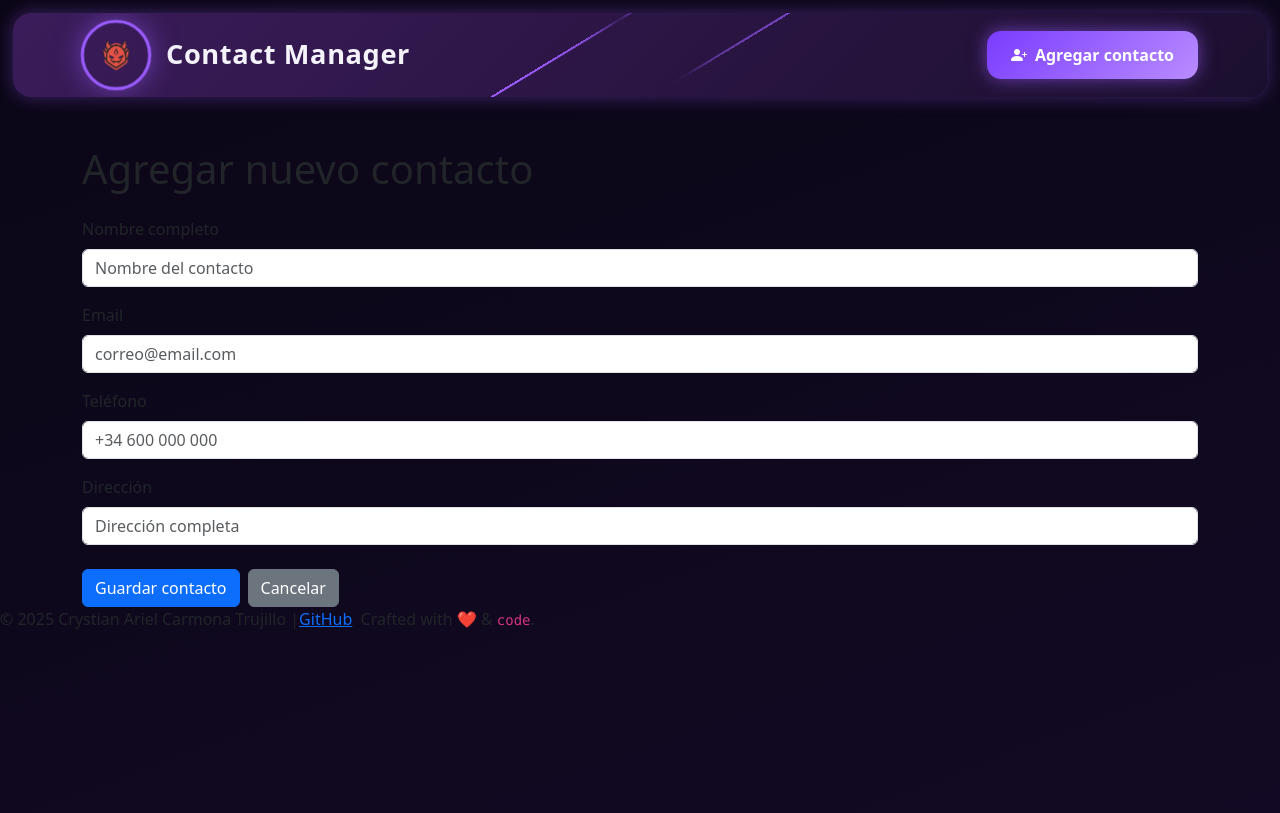
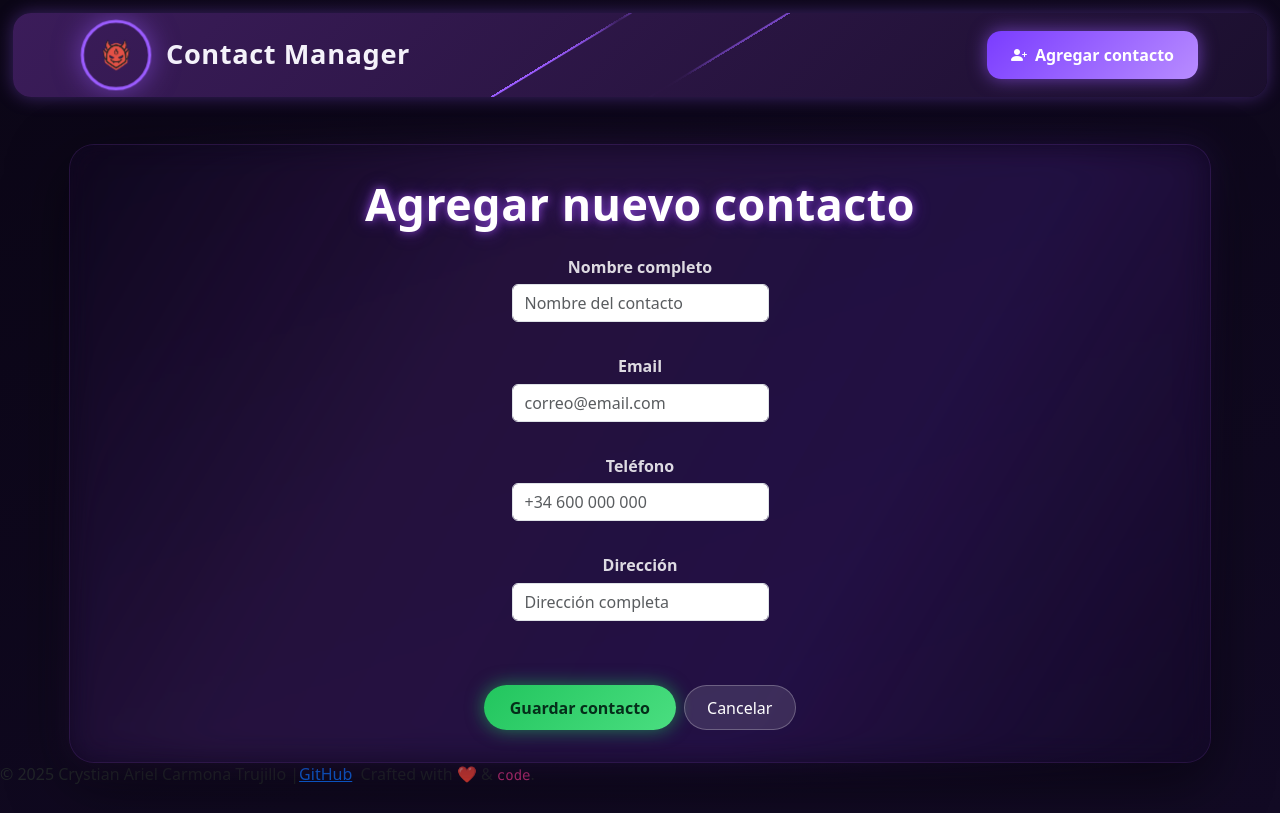
Before and after one commit to 4GeeksAcademy/Contactlist-React-Context-Crys, a React (Vite) app: page /contacts/add in a window 1280 px wide. Built offline with nearby package versions, Linux system fonts and the light colour scheme; no server answers.

Commit message:
pendiente lista de contactos modal de eliminar, y footer

```diff
--- a/src/index.css
+++ b/src/index.css
@@ -65,7 +65,7 @@ body {
 }
 
 /* =====================================================
-   BORDE LUMINOSO ÚNICO (RECORRE TODO)
+   BORDE LUMINOSO ÚNICO
    ===================================================== */
 
 .navbar-app::before {
@@ -110,7 +110,7 @@ body {
 }
 
 /* =====================================================
-   LOGO + TÍTULO
+   LOGO + TÍTULO NAVBAR
    ===================================================== */
 
 .navbar-title {
@@ -149,7 +149,7 @@ body {
 }
 
 /* =====================================================
-   BOTÓN AGREGAR CONTACTO (FIX DEFINITIVO)
+   BOTÓN AGREGAR CONTACTO
    ===================================================== */
 
 .btn-add-contact {
@@ -174,7 +174,6 @@ body {
     transition: var(--transition-smooth);
 }
 
-/* CAPA ROJA (DEBAJO) */
 .btn-add-contact::before {
     content: "";
     position: absolute;
@@ -185,17 +184,15 @@ body {
     z-index: 0;
 }
 
-/* TEXTO E ICONO SIEMPRE ARRIBA */
 .btn-add-contact i,
 .btn-add-contact .btn-text {
     position: relative;
     z-index: 1;
 }
 
-/* CONTRASTE FUERTE AL RELLENARSE */
 .btn-add-contact:hover {
     color: var(--text-on-red);
-    text-shadow: 0 2px 6px rgba(0,0,0,0.45); /* 🔴 CLAVE */
+    text-shadow: 0 2px 6px rgba(0,0,0,0.45);
     box-shadow: 0 0 40px rgba(255, 46, 46, 0.9);
     transform: translateY(-3px);
 }
@@ -205,7 +202,7 @@ body {
 }
 
 /* =====================================================
-   RESPONSIVE REAL (SOLO ICONO)
+   RESPONSIVE NAVBAR
    ===================================================== */
 
 @media (max-width: 576px) {
@@ -224,10 +221,9 @@ body {
     }
 
     .btn-add-contact .btn-text {
-        display: none; /* 🔴 AHORA SÍ FUNCIONA */
+        display: none;
     }
 }
-
 /* =========================
    HOME – WRAPPER
 ========================= */
@@ -247,14 +243,14 @@ body {
 }
 
 /* =========================
-   CARD PRINCIPAL (GLASS + NEON)
+   CARD PRINCIPAL
 ========================= */
 
 .home-card {
     position: relative;
     display: grid;
-    grid-template-columns: 1fr 1.2fr;
-    gap: 2.5rem;
+    grid-template-columns: 1fr 1.5fr;
+    gap: 0.5rem;
     align-items: center;
     padding: 2.5rem;
     border-radius: 28px;
@@ -266,23 +262,29 @@ body {
         0 0 0 1px rgba(255, 255, 255, 0.08),
         0 30px 90px rgba(0, 0, 0, 0.65);
 
-    color: #fff;
-    font-family: 'Space Grotesk', system-ui, sans-serif;
+    transition: transform 0.4s ease;
+    isolation: isolate;
+}
 
-    transition: transform 0.4s ease;
-    isolation: isolate; /* clave para glow */
-    cursor: pointer; /* interacción clic/touch en cualquier parte */
+.home-card:hover {
+    transform: translateY(-6px);
 }
 
 /* =========================
-   NEON + GLOW
+   NEON CARD (NO BLOQUEA CLICK)
 ========================= */
 
-.home-card::before {
+.home-card::before,
+.home-card::after {
     content: "";
     position: absolute;
+    inset: 0;
+    border-radius: inherit;
+    pointer-events: none; /* FIX CLAVE */
+}
+
+.home-card::before {
     inset: -2px;
-    border-radius: inherit;
     background: linear-gradient(
         120deg,
         transparent,
@@ -290,52 +292,30 @@ body {
         rgba(124, 58, 237, 0.55),
         transparent
     );
-    opacity: 0.35;
+    opacity: 0.45;
     filter: blur(18px);
     z-index: -1;
-    transition: opacity 0.4s ease;
     animation: neonBreath 6s ease-in-out infinite;
 }
 
 .home-card::after {
-    content: "";
-    position: absolute;
-    inset: 0;
-    border-radius: inherit;
     border: 1px solid rgba(168, 85, 247, 0.18);
-    pointer-events: none;
 }
 
 @keyframes neonBreath {
     0%,100% { opacity: 0.35; }
-    50% { opacity: 0.5; }
+    50% { opacity: 0.6; }
 }
 
 /* =========================
-   HOVER / CLICK INTERACTIVO
-========================= */
-
-.home-card:hover,
-.home-card:focus-within,
-.home-card:active {
-    transform: translateY(-6px);
-}
-
-.home-card:hover::before,
-.home-card:focus-within::before,
-.home-card:active::before {
-    opacity: 0.7;
-}
-
-/* =========================
-   VISUAL (IMÁGENES) CON SALTO
+   IMÁGENES
 ========================= */
 
 .home-visual {
     position: relative;
-    width: 100%;
     max-width: 300px;
     aspect-ratio: 1 / 1;
+    margin-left: 50px;
 }
 
 .home-img {
@@ -346,11 +326,12 @@ body {
     object-fit: contain;
     transition: all 0.5s ease;
     filter: drop-shadow(0 0 18px rgba(180, 0, 255, 0.55));
+    margin-left: 40px;
+}
 }
 
 .home-img--idle {
     opacity: 1;
-    transform: translateY(0) scale(1);
 }
 
 .home-img--active {
@@ -358,17 +339,11 @@ body {
     transform: translateY(20px) scale(0.92);
 }
 
-/* Activación al hover, focus o click en toda la card */
-.home-card:hover .home-img--idle,
-.home-card:focus-within .home-img--idle,
-.home-card:active .home-img--idle {
+.home-card:hover .home-img--idle {
     opacity: 0;
-    transform: translateY(18px) scale(0.9);
 }
 
-.home-card:hover .home-img--active,
-.home-card:focus-within .home-img--active,
-.home-card:active .home-img--active {
+.home-card:hover .home-img--active {
     opacity: 1;
     transform: translateY(0) scale(1);
 }
@@ -384,14 +359,24 @@ body {
 }
 
 .home-title {
-    font-size: clamp(2rem, 4vw, 2.6rem);
-    font-weight: 700;
-    margin-bottom: 0.5rem;
+    font-size: clamp(2.4rem, 5vw, 3.2rem);
+    font-weight: 800;
+    margin-bottom: 0.4rem;
+
+    color: #ffffff;
+    text-shadow:
+        0 0 6px rgba(168, 85, 247, 0.6),
+        0 0 16px rgba(124, 58, 237, 0.5);
+}
+
+.home-card:hover .home-title {
+    text-shadow:
+        0 0 12px rgba(168, 85, 247, 0.9),
+        0 0 26px rgba(124, 58, 237, 0.8);
 }
 
 .home-subtitle {
     color: rgba(255, 255, 255, 0.75);
-    margin-bottom: 1.2rem;
 }
 
 .home-summary {
@@ -399,39 +384,37 @@ body {
 }
 
 /* =========================
-   BOTONES CON ICONOS
+   BOTONES HOME (FUNCIONALES)
 ========================= */
 
 .home-actions {
     display: flex;
     gap: 1rem;
     flex-wrap: wrap;
-    justify-content: flex-start;
 }
 
 .home-btn {
+    pointer-events: auto;
+    z-index: 2;
+
     display: inline-flex;
     align-items: center;
     gap: 0.6rem;
+
     padding: 0.65rem 1.4rem;
     border-radius: 999px;
+
     font-weight: 600;
     text-decoration: none;
+
     transition: all 0.3s ease;
-    white-space: nowrap;
 }
 
-.home-btn i {
-    font-size: 1.2rem;
+.home-btn--view {
+    background: linear-gradient(135deg, #7c3aed, #a855f7);
+    color: #ffffff;
 }
 
-/* Botón ver contactos */
-.home-btn--view {
-    background: linear-gradient(135deg, #7c3aed, #a855f7);
-    color: #fff;
-}
-
-/* Botón agregar contacto */
 .home-btn--add {
     background: linear-gradient(135deg, #22c55e, #4ade80);
     color: #052e1a;
@@ -443,14 +426,7 @@ body {
 }
 
 /* =========================
-   ESTADOS
-========================= */
-
-.home-loading { color: #c084fc; }
-.home-error { color: #ff4d6d; }
-
-/* =========================
-   RESPONSIVE
+   RESPONSIVE HOME
 ========================= */
 
 @media (max-width: 768px) {
@@ -458,9 +434,11 @@ body {
         grid-template-columns: 1fr;
         text-align: center;
     }
+
     .home-visual {
         margin: 0 auto;
     }
+
     .home-actions {
         justify-content: center;
     }
@@ -468,9 +446,338 @@ body {
 
 @media (max-width: 480px) {
     .home-btn span {
-        display: none; /* solo icono en móvil */
+        display: none;
     }
+
     .home-btn {
         padding: 0.65rem;
     }
 }
+/* =========================
+   ADD CONTACT – CONTENEDOR GENERAL
+========================= */
+
+.add-contact-container {
+    max-width: 600px;
+    margin: 0 auto;
+    padding: 2rem 2rem;
+    justify-content: center;
+    text-align: center;
+    align-items: center;
+    flex-direction: column;
+
+    background: rgba(30, 15, 55, 0.25);
+    backdrop-filter: blur(14px);
+
+    border-radius: 24px;
+    box-shadow:
+        0 0 0 1px rgba(168, 85, 247, 0.18),
+        0 20px 60px rgba(0, 0, 0, 0.5);
+
+    position: relative;
+    isolation: isolate;
+}
+
+.add-contact-container::before {
+    content: "";
+    position: absolute;
+    inset: -2px;
+    border-radius: inherit;
+
+    background: linear-gradient(
+        120deg,
+        transparent,
+        rgba(168, 85, 247, 0.35),
+        rgba(124, 58, 237, 0.45),
+        transparent
+    );
+
+    filter: blur(16px);
+    opacity: 0.4;
+    z-index: -1;
+    animation: addGlowBreath 6s ease-in-out infinite;
+}
+
+@keyframes addGlowBreath {
+    0%,100% { opacity: 0.35; }
+    50% { opacity: 0.55; }
+}
+
+/* =========================
+   TÍTULO
+========================= */
+
+.add-contact-title {
+    font-size: clamp(2rem, 4vw, 2.5rem);
+    font-weight: 800;
+    text-align: center;
+
+    color: #e0dfff;
+    letter-spacing: 0.5px;
+    margin-bottom: 1.8rem;
+
+    text-shadow: 0 0 8px rgba(168, 85, 247, 0.6);
+}
+
+/* =========================
+   FORMULARIO
+========================= */
+
+.add-contact-form {
+    display: flex;
+    flex-direction: column;
+    gap: 1rem;
+    justify-content: center;
+    align-items: center;
+    text-align: center;
+}
+
+/* =========================
+   LABELS
+========================= */
+
+.add-contact-form .form-label {
+    font-weight: 600;
+    color: #e0dfff;
+    margin-bottom: 0.35rem;
+}
+
+/* =========================
+   INPUTS
+========================= */
+
+.add-contact-input {
+    background: rgba(123, 11, 234, 0.4);
+    color: #3730ff;
+
+    border: 1px solid rgba(168, 85, 247, 0.3);
+    border-radius: 14px;
+
+    padding: 0.55rem 0.85rem;
+    max-width: 400px; /* para que no se extienda full width */
+    width: 100%;
+    transition: all 0.3s ease;
+    font-size: 0.95rem;
+}
+
+.add-contact-input::placeholder {
+    color: rgba(224, 223, 255, 0.5);
+}
+
+.add-contact-input:focus {
+    outline: none;
+    border-color: #9b5cff;
+    box-shadow:
+        0 0 0 1px rgba(155, 92, 255, 0.5),
+        0 0 12px rgba(155, 92, 255, 0.35);
+    background: rgba(50, 30, 70, 0.55);
+}
+
+/* =========================
+   ACCIONES
+========================= */
+
+.add-contact-actions {
+    display: flex;
+    justify-content: flex-end;
+    gap: 1rem;
+    margin-top: 0.5rem;
+}
+
+/* BOTÓN GUARDAR */
+.add-contact-actions .btn-primary {
+    background: linear-gradient(135deg, #22c55e, #4ade80);
+    color: #052e1a;
+    font-weight: 700;
+    border: none;
+    border-radius: 999px;
+    padding: 0.55rem .5rem;
+    box-shadow: 0 0 18px rgba(34, 197, 94, 0.5);
+    transition: all 0.3s ease;
+}
+
+.add-contact-actions .btn-primary:hover {
+    transform: translateY(-2px);
+    filter: brightness(1.15);
+    box-shadow: 0 0 28px rgba(34, 197, 94, 0.75);
+}
+
+/* BOTÓN CANCELAR */
+.add-contact-actions .btn-secondary {
+    background: rgba(255, 255, 255, 0.12);
+    color: #e0dfff;
+    border: 1px solid rgba(255, 255, 255, 0.25);
+    border-radius: 999px;
+    padding: 0.55rem 1.4rem;
+    transition: all 0.3s ease;
+}
+
+.add-contact-actions .btn-secondary:hover {
+    background: rgba(255, 255, 255, 0.2);
+    transform: translateY(-2px);
+}
+
+/* =========================
+   RESPONSIVE
+========================= */
+
+@media (max-width: 576px) {
+    .add-contact-container {
+        padding: 2rem 1.4rem;
+    }
+
+    .add-contact-actions {
+        flex-direction: column;
+        align-items: stretch;
+    }
+
+    .add-contact-actions button {
+        width: 100%;
+    }
+}
+
+
+/* =====================================================
+   TÍTULO
+   ===================================================== */
+
+.add-contact-title {
+    font-size: clamp(2.2rem, 4vw, 2.8rem);
+    font-weight: 800;
+    text-align: center;
+
+    color: #ffffff;
+    letter-spacing: 0.5px;
+
+    margin-bottom: 2rem;
+
+    text-shadow:
+        0 0 8px rgba(168, 85, 247, 0.7),
+        0 0 18px rgba(124, 58, 237, 0.45);
+}
+
+/* =====================================================
+   FORMULARIO
+   ===================================================== */
+
+.add-contact-form {
+    display: flex;
+    flex-direction: column;
+}
+
+/* =====================================================
+   LABELS
+   ===================================================== */
+
+.add-contact-form .form-label {
+    font-weight: 600;
+    color: rgba(255, 255, 255, 0.85);
+    margin-bottom: 0.35rem;
+}
+
+/* =====================================================
+   INPUTS
+   ===================================================== */
+
+.add-contact-input {
+    background: rgba(0, 0, 0, 0.35);
+    color: #ffffff;
+
+    border: 1px solid rgba(168, 85, 247, 0.35);
+    border-radius: 14px;
+
+    padding: 0.65rem 0.85rem;
+
+    transition: all 0.3s ease;
+}
+
+.add-contact-input::placeholder {
+    color: rgba(255, 255, 255, 0.45);
+}
+
+.add-contact-input:focus {
+    outline: none;
+    border-color: #9b5cff;
+
+    box-shadow:
+        0 0 0 1px rgba(155, 92, 255, 0.6),
+        0 0 18px rgba(155, 92, 255, 0.55);
+
+    background: rgba(0, 0, 0, 0.45);
+}
+
+/* =====================================================
+   ACCIONES
+   ===================================================== */
+
+.add-contact-actions {
+    display: flex;
+    justify-content: flex-end;
+    gap: 1rem;
+    margin-top: 1.5rem;
+}
+
+/* =====================================================
+   BOTÓN GUARDAR
+   ===================================================== */
+
+.add-contact-actions .btn-primary {
+    background: linear-gradient(135deg, #22c55e, #4ade80);
+    color: #052e1a;
+
+    font-weight: 700;
+    border: none;
+    border-radius: 999px;
+
+    padding: 0.6rem 1.6rem;
+
+    box-shadow: 0 0 18px rgba(34, 197, 94, 0.6);
+    transition: all 0.3s ease;
+}
+
+.add-contact-actions .btn-primary:hover {
+    transform: translateY(-2px);
+    filter: brightness(1.15);
+    box-shadow: 0 0 28px rgba(34, 197, 94, 0.85);
+}
+
+/* =====================================================
+   BOTÓN CANCELAR
+   ===================================================== */
+
+.add-contact-actions .btn-secondary {
+    background: rgba(255, 255, 255, 0.12);
+    color: #ffffff;
+
+    border: 1px solid rgba(255, 255, 255, 0.25);
+    border-radius: 999px;
+
+    padding: 0.6rem 1.4rem;
+
+    transition: all 0.3s ease;
+}
+
+.add-contact-actions .btn-secondary:hover {
+    background: rgba(255, 255, 255, 0.2);
+    transform: translateY(-2px);
+}
+
+/* =====================================================
+   RESPONSIVE
+   ===================================================== */
+
+@media (max-width: 576px) {
+
+    .add-contact-container {
+        padding: 2.2rem 1.4rem;
+    }
+
+    .add-contact-actions {
+        flex-direction: column;
+        align-items: stretch;
+    }
+
+    .add-contact-actions button {
+        width: 100%;
+    }
+}
--- a/src/pages/Home.jsx
+++ b/src/pages/Home.jsx
@@ -12,8 +12,8 @@ export const Home = () => {
         <section className="home-wrapper">
             <div className="home-card container">
 
-                {/* Imagen */}
-                <div className="home-visual" tabIndex="0">
+                {/* Imagen decorativa (no bloquea clicks) */}
+                <div className="home-visual">
                     <img
                         src={homeImg}
                         alt="Personaje sentado"
@@ -26,7 +26,7 @@ export const Home = () => {
                     />
                 </div>
 
-                {/* Texto */}
+                {/* Contenido funcional */}
                 <div className="home-content">
                     <h1 className="home-title">Contact Manager</h1>
 
```
